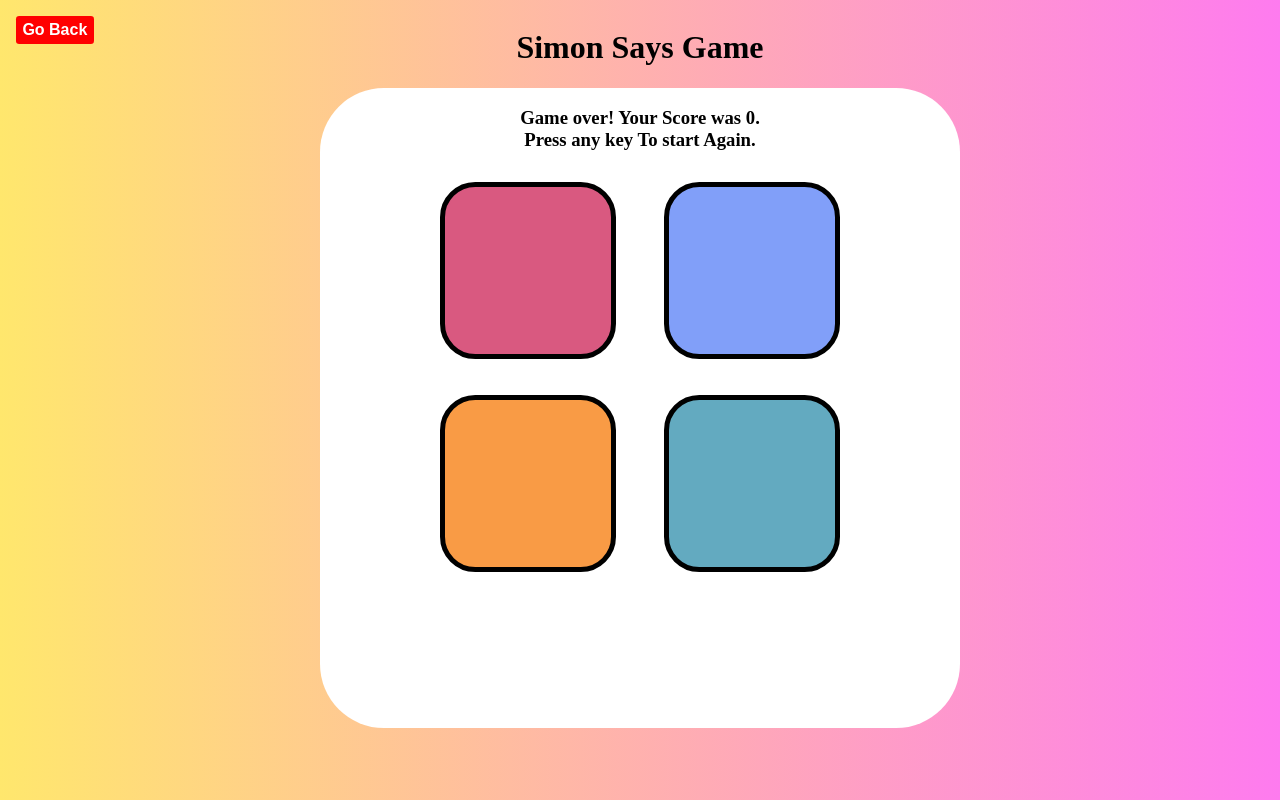
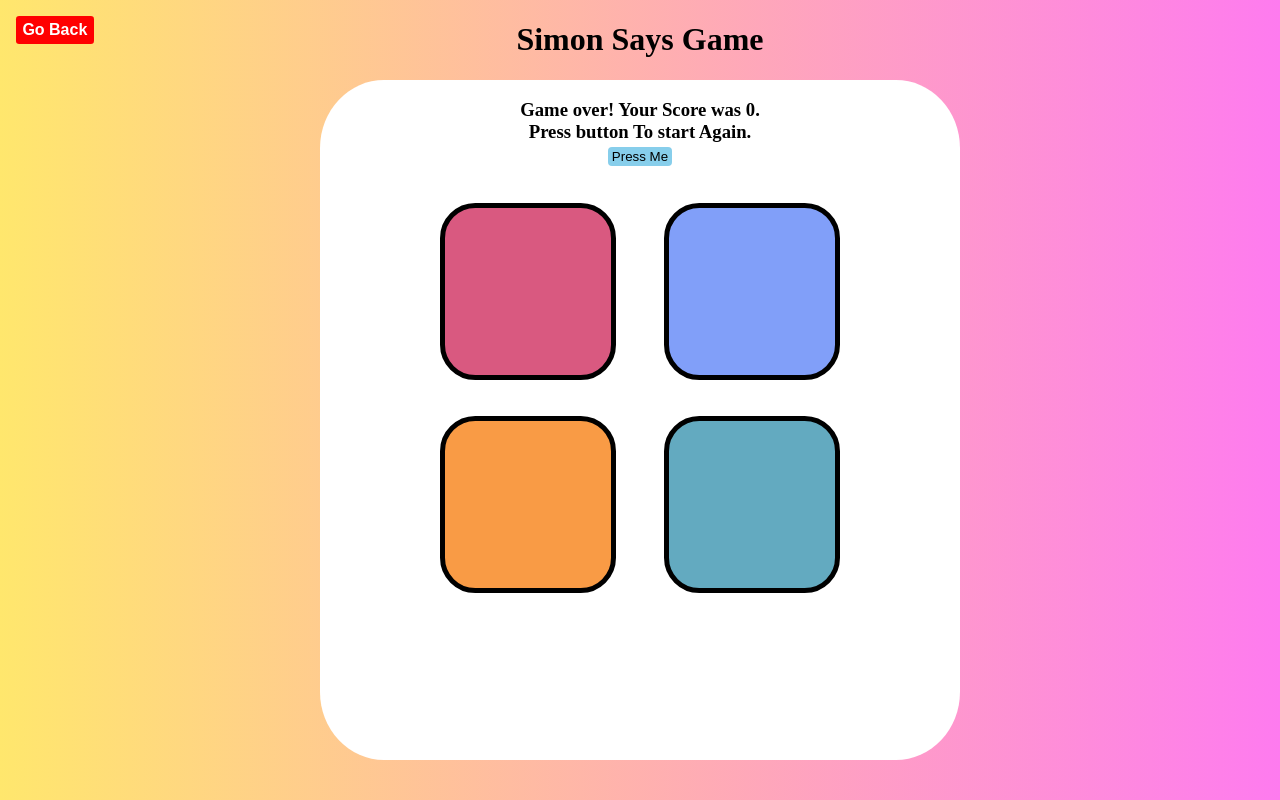
Before and after one commit to ayushprajapat0/fun_game, a plain HTML site: page simon.html in a window 1280 px wide. Both pictures are taken after a click on the element 527 px from the left and 270 px from the top of the page. Drawn offline with Linux system fonts and the light colour scheme.

Commit message:
Simon Improved

```diff
--- a/simon.css
+++ b/simon.css
@@ -1,4 +1,6 @@
 body{
+    margin: 0%;
+    padding: 0%;
     background: linear-gradient(to right, #ffe76d, #fe7bef);
     display: flex;
     flex-direction: column;
@@ -7,7 +9,7 @@ body{
 }
 .main{
     text-align: center;
-    height: 80vh;
+    height: 85vh;
     width: 50vw;
     background-color: white;
     border-radius: 10%;
@@ -17,6 +19,13 @@ body{
         width: 90vw;
         height: max-content;
     }
+}
+.strt{
+    margin-top: 10px;
+    padding: 2px 4px;
+    background-color: skyblue;
+    border-radius: 4px;
+    border: none;
 }
 .box{
     height: 13vw;
--- a/simon.html
+++ b/simon.html
@@ -10,7 +10,8 @@
 <body>
 <h1>Simon Says Game</h1>
   <div class="main">
-    <h3 style="height: 20px;">Press any key to start</h3>
+    <h3 style="height: 20px;">Press Button to start</h3>
+    <button class="strt">Press Me</button>
     <div class="box-container">
         <div class="line1">
             <div class="box red" type="button" id="red"></div>
--- a/simon.js
+++ b/simon.js
@@ -4,7 +4,8 @@ let buttons=["yellow","red","green","purple"];
 let started=false;
 let level=0;
 let h3=document.querySelector('h3');
-document.addEventListener("keypress",function(){
+let strt=document.querySelector('.strt');
+strt.addEventListener("click",function(){
     if(started==false){
         console.log("Game started");
         started=true;
@@ -42,7 +43,7 @@ function checkAns(idx){
            setTimeout(levelup,500);
         }
     }else{
-       h3.innerHTML=`Game over! Your Score was <b>${level}</b>. <br> Press any key To start Again.`
+       h3.innerHTML=`Game over! Your Score was <b>${level}</b>. <br> Press button To start Again.`
        document.querySelector(".main").style.backgroundColor="red";
        setTimeout(function(){
         document.querySelector(".main").style.backgroundColor="white";
```
